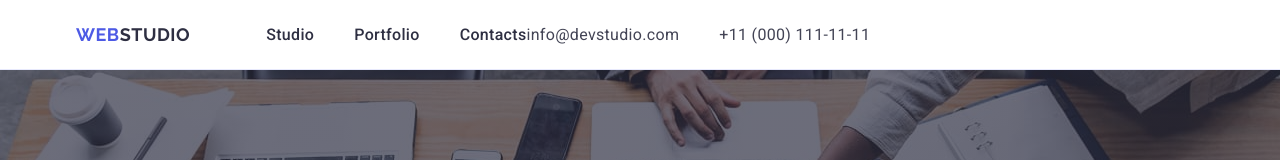
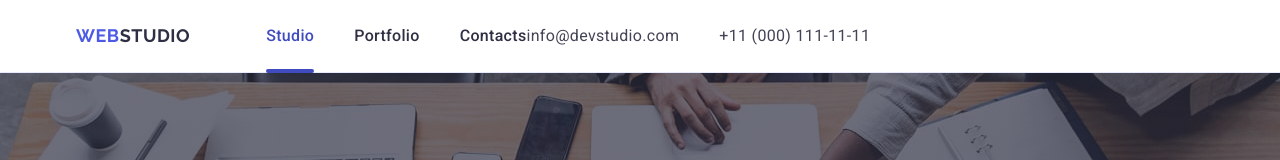
Before and after one commit to Doctor-Prado/goit-markup-hw-04, a plain HTML site: page index.html in a window 1280 px wide. Shown: the top 160 px of the page. Drawn offline with nearby package versions, Linux system fonts and the light colour scheme.

Commit message:
Update navigation item structure for improved clarity and styling

```diff
--- a/css/styles.css
+++ b/css/styles.css
@@ -77,6 +77,7 @@
 }
 
 .nav-link {
+  display: block;
   font-weight: 500;
   font-size: 16px;
   line-height: 1.5;
@@ -87,7 +88,7 @@
   transition: color 250ms cubic-bezier(0.4, 0, 0.2, 1);
 }
 
-.nav-link .current {
+.nav-link.current {
   position: relative;
   color: #404bbf;
 }
--- a/index.html
+++ b/index.html
@@ -24,8 +24,8 @@
             Web<span class="logo-accent">Studio</span>
           </a>
           <ul class="nav-list">
-            <li class="nav-item current">
-              <a class="nav-link" href="./index.html">Studio</a>
+            <li class="nav-item">
+              <a class="nav-link current" href="./index.html">Studio</a>
             </li>
             <li class="nav-item">
               <a class="nav-link" href="">Portfolio</a>
```
